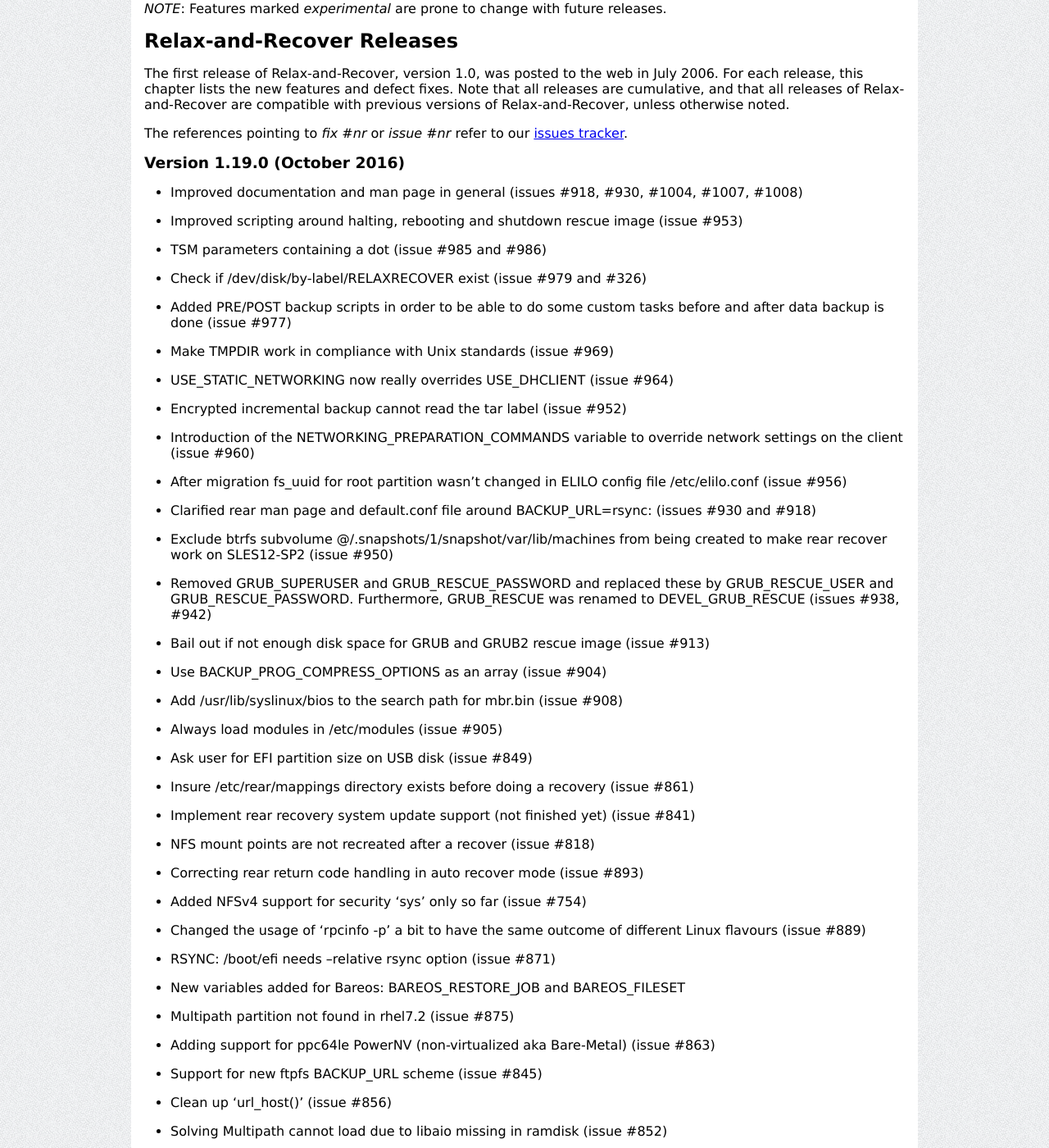
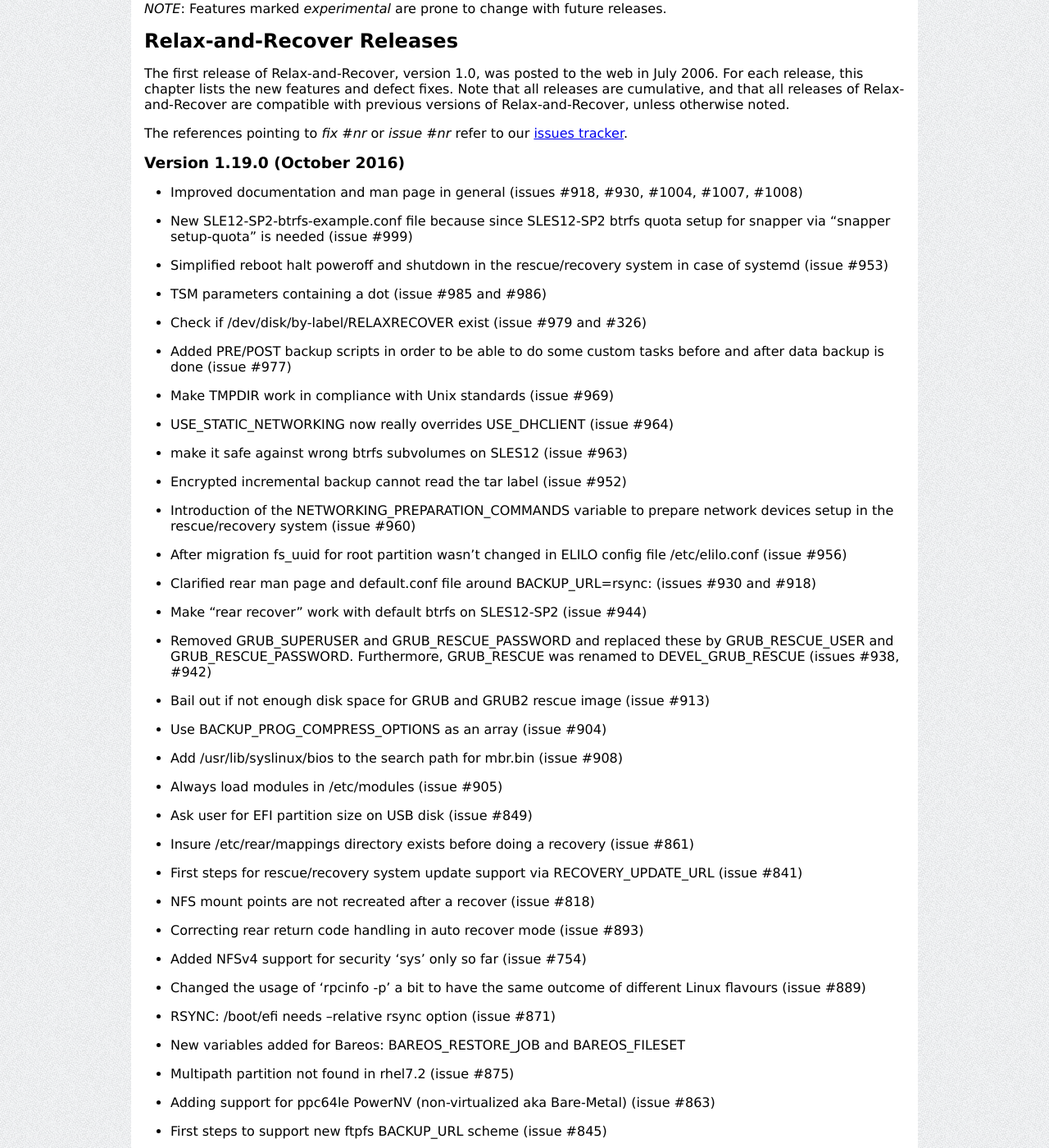
Before and after one commit to rear/rear.github.com, a Jekyll site: the page built from documentation/release-notes-1-19.md, in a window 1280 px wide and 1400 px high, scrolled down 2388 px. Shown: the whole window at 82% size. Built offline with Jekyll 4.4.1, drawn with Linux system fonts in a browser that asks for light colours; comment, search, counter and statistics services are not loaded; some of the changed text lies outside the part shown.

Commit message:
fixes for release-notes mainly regarding SLES12 (related to rear issue 1018)

```diff
--- a/documentation/release-notes-1-19.md
+++ b/documentation/release-notes-1-19.md
@@ -158,7 +158,9 @@
 
 * Improved documentation and man page in general (issues #918, #930, #1004, #1007, #1008)
 
-* Improved scripting around halting, rebooting and shutdown rescue image (issue #953)
+* New SLE12-SP2-btrfs-example.conf file because since SLES12-SP2 btrfs quota setup for snapper via "snapper setup-quota" is needed (issue #999)
+
+* Simplified reboot halt poweroff and shutdown in the rescue/recovery system in case of systemd (issue #953)
 
 * TSM parameters containing a dot (issue #985 and #986)
 
@@ -170,15 +172,17 @@
 
 * USE_STATIC_NETWORKING now really overrides USE_DHCLIENT (issue #964)
 
+* make it safe against wrong btrfs subvolumes on SLES12 (issue #963)
+
 * Encrypted incremental backup cannot read the tar label (issue #952)
 
-* Introduction of the NETWORKING_PREPARATION_COMMANDS variable to override network settings on the client (issue #960)
+* Introduction of the NETWORKING_PREPARATION_COMMANDS variable to prepare network devices setup in the rescue/recovery system (issue #960)
 
 * After migration fs_uuid for root partition wasn't changed in ELILO config file /etc/elilo.conf (issue #956)
 
 * Clarified rear man page and default.conf file around BACKUP_URL=rsync: (issues #930 and #918)
 
-* Exclude btrfs subvolume @/.snapshots/1/snapshot/var/lib/machines from being created to make rear recover work on SLES12-SP2 (issue #950)
+* Make "rear recover" work with default btrfs on SLES12-SP2 (issue #944)
 
 * Removed GRUB_SUPERUSER and GRUB_RESCUE_PASSWORD and replaced these by GRUB_RESCUE_USER and GRUB_RESCUE_PASSWORD.
   Furthermore, GRUB_RESCUE was renamed to DEVEL_GRUB_RESCUE (issues #938, #942)
@@ -195,7 +199,7 @@
 
 * Insure /etc/rear/mappings directory exists before doing a recovery (issue #861)
 
-* Implement rear recovery system update support (not finished yet) (issue #841)
+* First steps for rescue/recovery system update support via RECOVERY_UPDATE_URL (issue #841)
 
 * NFS mount points are not recreated after a recover (issue #818)
 
@@ -213,13 +217,13 @@
 
 * Adding support for ppc64le PowerNV (non-virtualized aka Bare-Metal) (issue #863)
 
-* Support for  new ftpfs BACKUP_URL scheme (issue #845)
+* First steps to support new ftpfs BACKUP_URL scheme (issue #845)
 
 * Clean up 'url_host()' (issue #856)
 
 * Solving Multipath cannot load due to libaio missing in ramdisk (issue #852)
 
-* Improved the ReaR menu for grub2 (issues #844, #849, #850)
+* Improved the Relax-and-Recover menu for grub2 (issues #844, #849, #850)
 
 * Check for valid BACKUP_URL schemes (issue #842)
 
@@ -229,7 +233,7 @@
 
 * Determine EFI virtual disk size automatically (issue #816)
 
-* ebiso image size is too msall if BACKUP=TSM (issue #811)
+* ebiso image size is too small if BACKUP=TSM (issue #811)
 
 * Improving the logics around ebiso usage in UEFI mode (issue #801)
 
```
